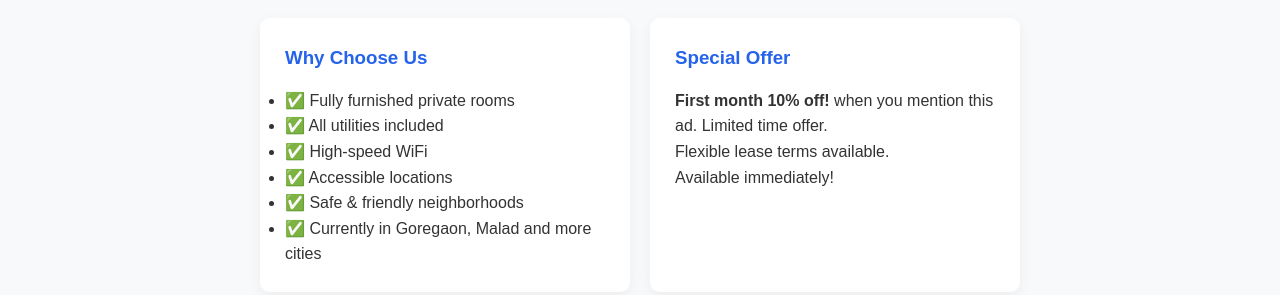
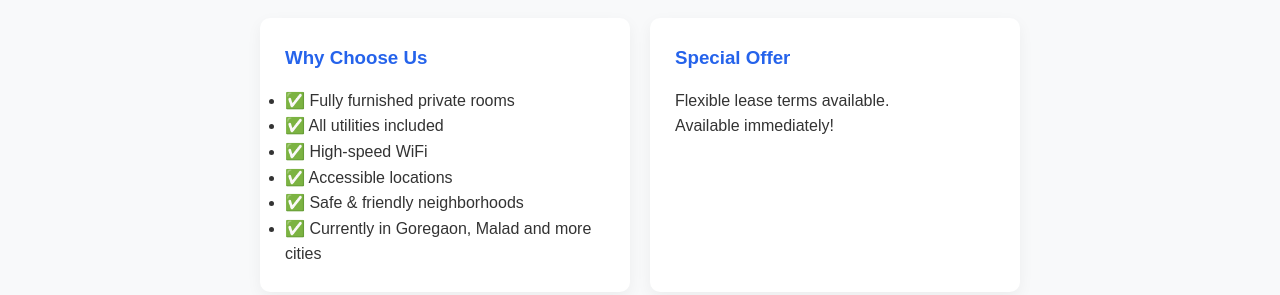
Before and after one commit to daddySam-glitch/mumbai-goregaon-malad-room-rental, a plain HTML site: page index.html in a window 1280 px wide. Shown: the part 722-1017 px from the top of the page. Drawn offline with Linux system fonts and the light colour scheme.

Commit message:
Update index.html

```diff
--- a/index.html
+++ b/index.html
@@ -144,7 +144,6 @@
 
             <div class="feature-box">
                 <h3>Special Offer</h3>
-                <p><strong>First month 10% off!</strong> when you mention this ad. Limited time offer.</p>
                 <p>Flexible lease terms available.</p>
                 <p>Available immediately!</p>
             </div>
```
